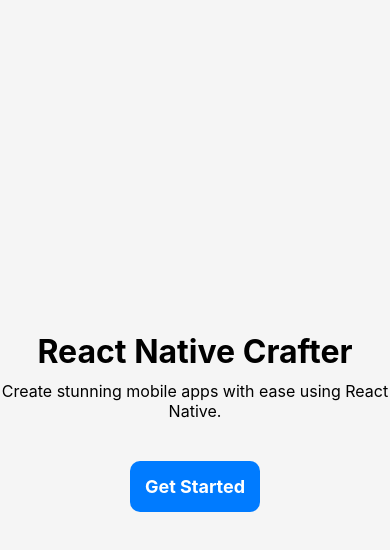
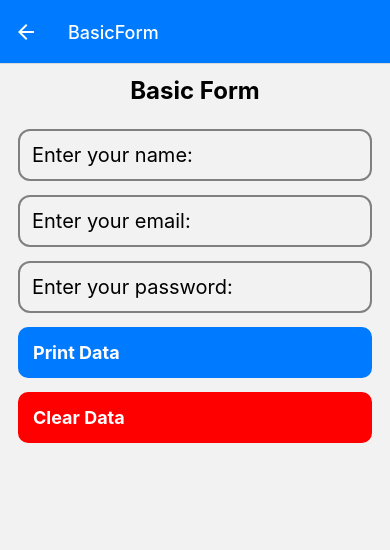
Before and after one commit to Haider-Mukhtar/ReactNative-Crafter, a React Native app: screen /BasicForm in a window 390 px wide. Shown: the top 550 px of the page. Built offline with nearby package versions, Linux system fonts and the light colour scheme.

Commit message:
RNCrafter vo.1.1
Basic Form

```diff
--- a/App.js
+++ b/App.js
@@ -10,6 +10,7 @@
 import Components from './screens/Components';
 import States from './screens/States';
 import TextInputComp from './screens/TextInputComp';
+import BasicForm from './screens/BasicForm';
 
 const App = () => {
 
@@ -25,6 +26,7 @@
         <Stack.Screen name="Components" component={Components} options={{ headerStyle: { backgroundColor: '#007bff', }, headerTintColor: '#fff', }} />
         <Stack.Screen name="States" component={States} options={{ headerStyle: { backgroundColor: '#007bff', }, headerTintColor: '#fff', }} />
         <Stack.Screen name="TextInputComp" component={TextInputComp} options={{ headerStyle: { backgroundColor: '#007bff', }, headerTintColor: '#fff', }} />
+        <Stack.Screen name="BasicForm" component={BasicForm} options={{ headerStyle: { backgroundColor: '#007bff', }, headerTintColor: '#fff', }} />
       </Stack.Navigator>
     </NavigationContainer>
   )
--- /dev/null
+++ b/screens/BasicForm.js
@@ -0,0 +1,93 @@
+import { StyleSheet, Text, TouchableOpacity, View } from 'react-native'
+import React, { useState } from 'react'
+import { TextInput } from 'react-native-gesture-handler';
+
+const BasicForm = () => {
+    const [name, setName] = useState();
+    const [email, setEmail] = useState();
+    const [password, setPassword] = useState();
+    const [display, setDisplay] = useState(false);
+    const clearData = () => {
+        setDisplay(false),
+            setEmail(),
+            setName(),
+            setPassword()
+    }
+    return (
+        <View>
+            <Text style={styles.header}>Basic Form</Text>
+            <TextInput
+                placeholder='Enter your name:'
+                placeholderTextColor={{ color: '#000' }}
+                style={{ borderWidth: 2, borderColor: 'grey', marginHorizontal: 18, marginTop:12, padding: 12, fontSize: 20, borderRadius: 12, color: '#000' }}
+                value={name}
+                onChangeText={(txt) => setName(txt)}
+            />
+            <TextInput
+                placeholder='Enter your email:'
+                placeholderTextColor={{ color: '#000' }}
+                style={{ borderWidth: 2, borderColor: 'grey', marginHorizontal: 18, marginTop:14, padding: 12, fontSize: 20, borderRadius: 12, color: '#000' }}
+                value={email}
+                onChangeText={(txt) => setEmail(txt)}
+            />
+            <TextInput
+                placeholder='Enter your password:'
+                placeholderTextColor={{ color: '#000' }}
+                secureTextEntry={true}
+                style={{ borderWidth: 2, borderColor: 'grey', marginHorizontal: 18, marginTop:14, padding: 12, fontSize: 20, borderRadius: 12, color: '#000' }}
+                value={password}
+                onChangeText={(txt) => setPassword(txt)}
+            />
+            <TouchableOpacity style={styles.btn} onPress={() => setDisplay(true)}>
+                <Text style={styles.txt}>
+                    Print Data
+                </Text>
+            </TouchableOpacity>
+            <TouchableOpacity style={[styles.btn, { backgroundColor: 'red' }]} onPress={() => clearData()}>
+                <Text style={styles.txt}>
+                    Clear Data
+                </Text>
+            </TouchableOpacity>
+            {
+                display ?
+                    <View style={styles.card}>
+                        <Text style={styles.header}>Your name is: {name}</Text>
+                        <Text style={styles.header}>Your email is: {email}</Text>
+                        <Text style={styles.header}>Your password is: {password}</Text>
+                    </View>
+                    : null
+            }
+        </View>
+    )
+}
+
+export default BasicForm
+
+const styles = StyleSheet.create({
+    btn: {
+        marginTop: 14,
+        marginHorizontal: 18,
+        backgroundColor: '#007bff',
+        padding: 15,
+        borderRadius: 10,
+    },
+    txt: {
+        color: '#fff',
+        fontSize: 18,
+        fontWeight: 'bold',
+    },
+    header:{
+        fontSize:24,
+        fontWeight:'bold',
+        textAlign:'center',
+        marginVertical:12,
+        color:'#000',
+    },
+    card: {
+        backgroundColor:'lightgrey',
+        paddingVertical:20,
+        borderRadius:20,
+        marginVertical:18,
+        marginHorizontal:20,
+    }
+})
--- a/screens/Menu.js
+++ b/screens/Menu.js
@@ -13,7 +13,7 @@
       </TouchableOpacity>
       <TouchableOpacity style={styles.btn} onPress={() => navigation.navigate('ButtonComp')}>
         <Text style={styles.txt}>
-          ButtonComp
+          Button Comp
         </Text>
       </TouchableOpacity>
       <TouchableOpacity style={styles.btn} onPress={() => navigation.navigate('Components')}>
@@ -28,7 +28,12 @@
       </TouchableOpacity>
       <TouchableOpacity style={styles.btn} onPress={() => navigation.navigate('TextInputComp')}>
         <Text style={styles.txt}>
-          TextInputComp
+          TextInput Comp
+        </Text>
+      </TouchableOpacity>
+      <TouchableOpacity style={styles.btn} onPress={() => navigation.navigate('BasicForm')}>
+        <Text style={styles.txt}>
+          Basic Form
         </Text>
       </TouchableOpacity>
     </View>
```
